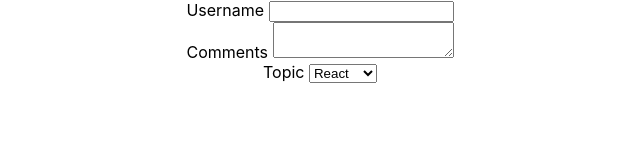
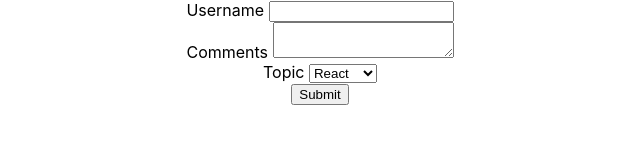
Before and after one commit to elizarafee/react-lab, a React (Create React App) app: page / in a window 1280 px wide. Shown: the top 160 px of the page, without its empty margins (320-960 px from the left). Built offline with nearby package versions, Linux system fonts and the light colour scheme.

Commit message:
form handling : submitting data : submit button

```diff
--- a/src/components/form.component.js
+++ b/src/components/form.component.js
@@ -29,14 +29,20 @@ class Form extends Component {
     });
   };
 
+  handleSubmit = (event) => {
+      alert(`${this.state.username} ${this.state.comment} ${this.state.topic}`)
+      event.preventDefault()
+  }
+
   render() {
+      const {username, comment, topic} = this.state
     return (
-      <form>
+      <form onSubmit={this.handleSubmit}>
         <div>
           <label>Username </label>
           <input
             type="text"
-            value={this.state.username}
+            value={username}
             onChange={this.changeUsername}
           />
         </div>
@@ -44,18 +50,19 @@ class Form extends Component {
           <label>Comments </label>
           <textarea
             type="text"
-            value={this.state.comment}
+            value={comment}
             onChange={this.changeComment}
           />
         </div>
         <div>
           <label>Topic </label>
-          <select value={this.state.topic} onChange={this.changeTopic}>
+          <select value={topic} onChange={this.changeTopic}>
             <option value="React">React</option>
             <option value="Angular">Angular</option>
             <option value="Vue">Vue</option>
           </select>
         </div>
+        <button type='submit'>Submit</button>
       </form>
     );
   }
```
